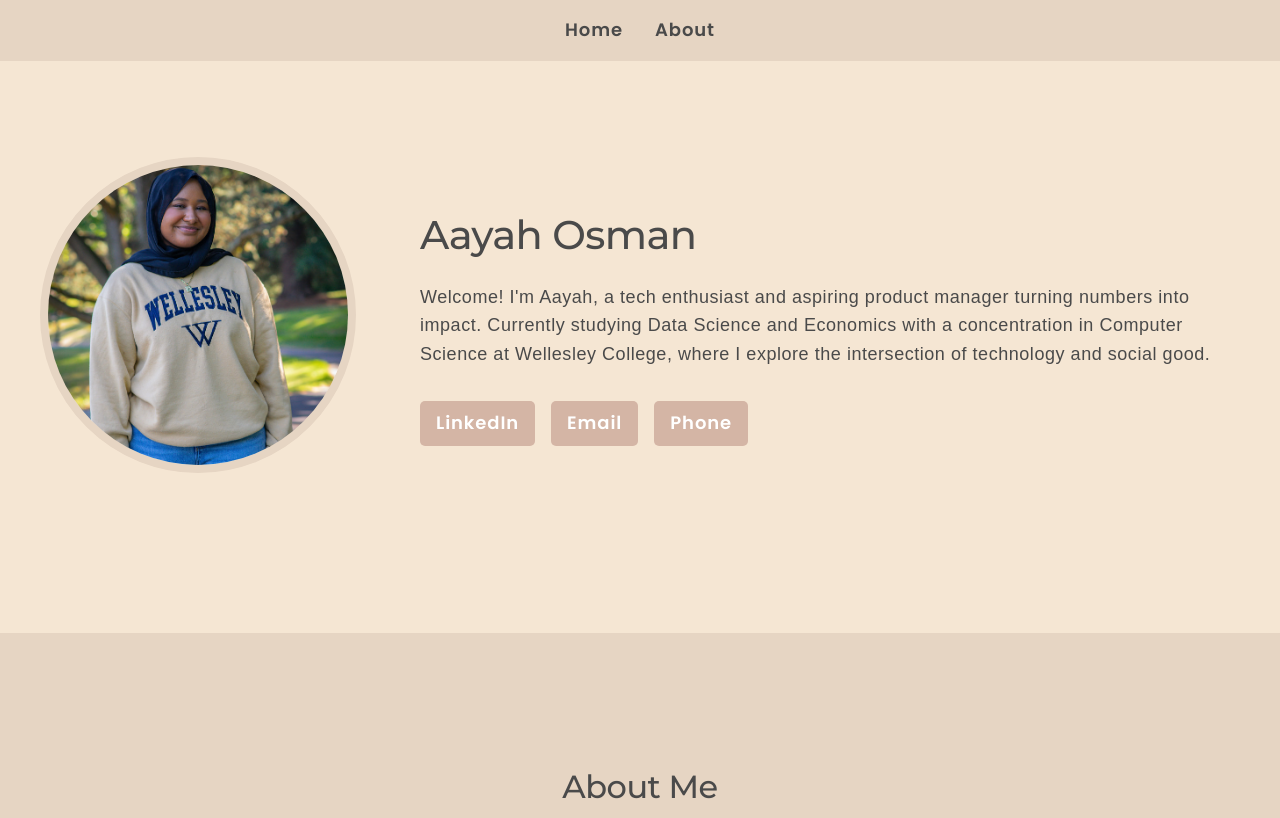
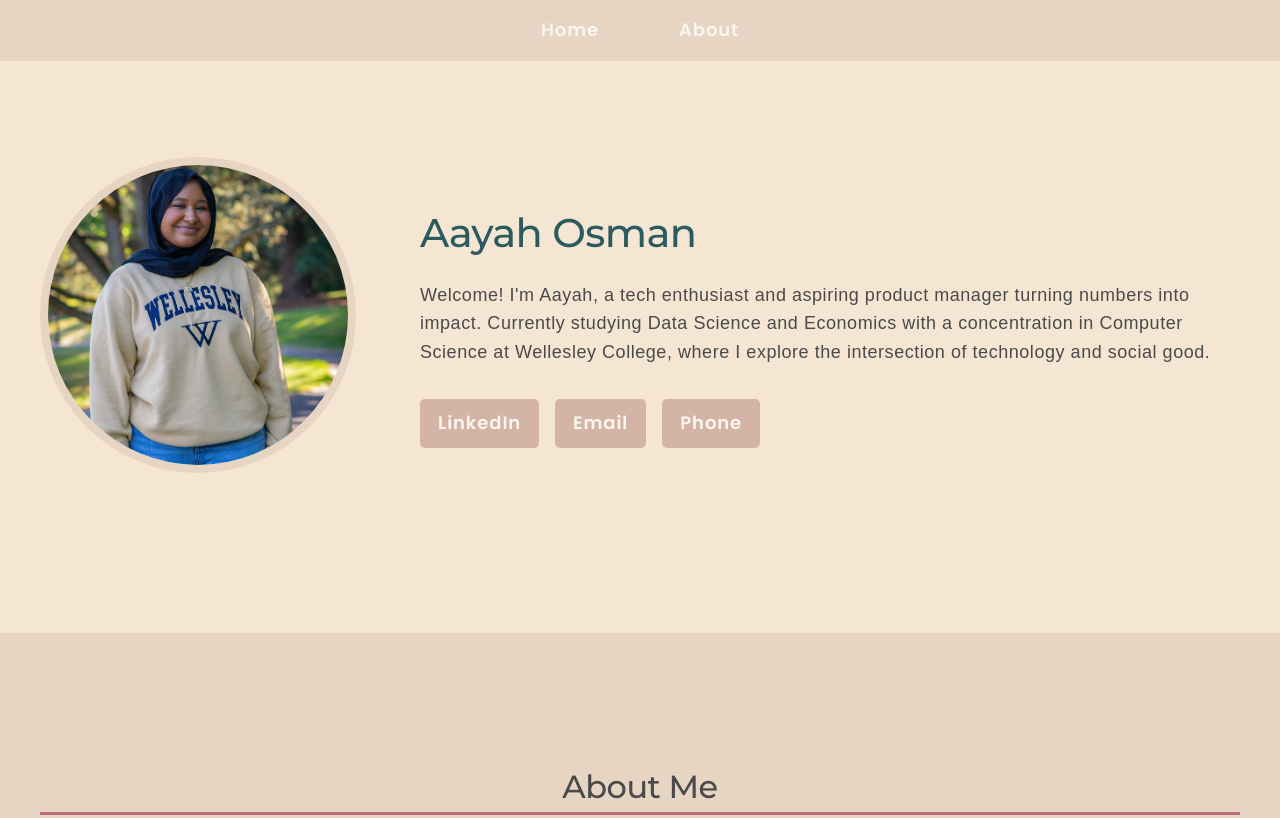
Before and after one commit to aayahosman/aayahosman.github.io, a plain HTML site: page index.html in a window 1280 px wide. Shown: the top 818 px of the page. Drawn offline with Linux system fonts and the light colour scheme.

Commit message:
Add files via upload

```diff
--- a/index.html
+++ b/index.html
@@ -7,6 +7,61 @@
     <head>
         <!-- Add Google Fonts link -->
         <link href="https://fonts.googleapis.com/css2?family=Montserrat:wght@300;500;700&family=Poppins:wght@400;600&family=Lora:wght@400;700&display=swap" rel="stylesheet">
+        <style>
+            :root {
+                --primary: #F9F6F1;    /* Warm off-white */
+                --secondary: #E3D5CA; /* Soft beige */
+                --accent-1: #B76E79;   /* Muted terracotta */
+                --accent-2: #2B5A5F;   /* Deep teal */
+                --text: #4A4A4A;       /* High-contrast charcoal */
+            }
+
+            body {
+                background: var(--primary);
+                color: var(--text);
+                font: 1.1rem/1.8 'Lora', serif;
+            }
+
+            h1, h2, h3 {
+                font-family: 'Poppins', sans-serif;
+                color: var(--accent-2);
+            }
+
+            h1 { font-size: 2.8rem; }
+            h2 { font-size: 2.2rem; border-bottom: 3px solid var(--accent-1); }
+            h3 { color: var(--accent-1); }
+
+            .about {
+                background: var(--secondary);
+                padding: 4rem 0;
+            }
+
+            nav {
+                background: var(--accent-2);
+            }
+
+            nav a {
+                color: var(--primary) !important;
+                font-weight: 600;
+                padding: 0.8rem 1.5rem;
+                border-radius: 25px;
+                transition: all 0.3s ease;
+            }
+
+            nav a:hover {
+                background: var(--accent-1);
+            }
+
+            .social-links a {
+                background: var(--accent-2);
+                color: var(--primary) !important;
+                border: 2px solid transparent;
+            }
+
+            .social-links a:hover {
+                border-color: var(--accent-1);
+            }
+            </style>
 
         <style>
             :root {
```
